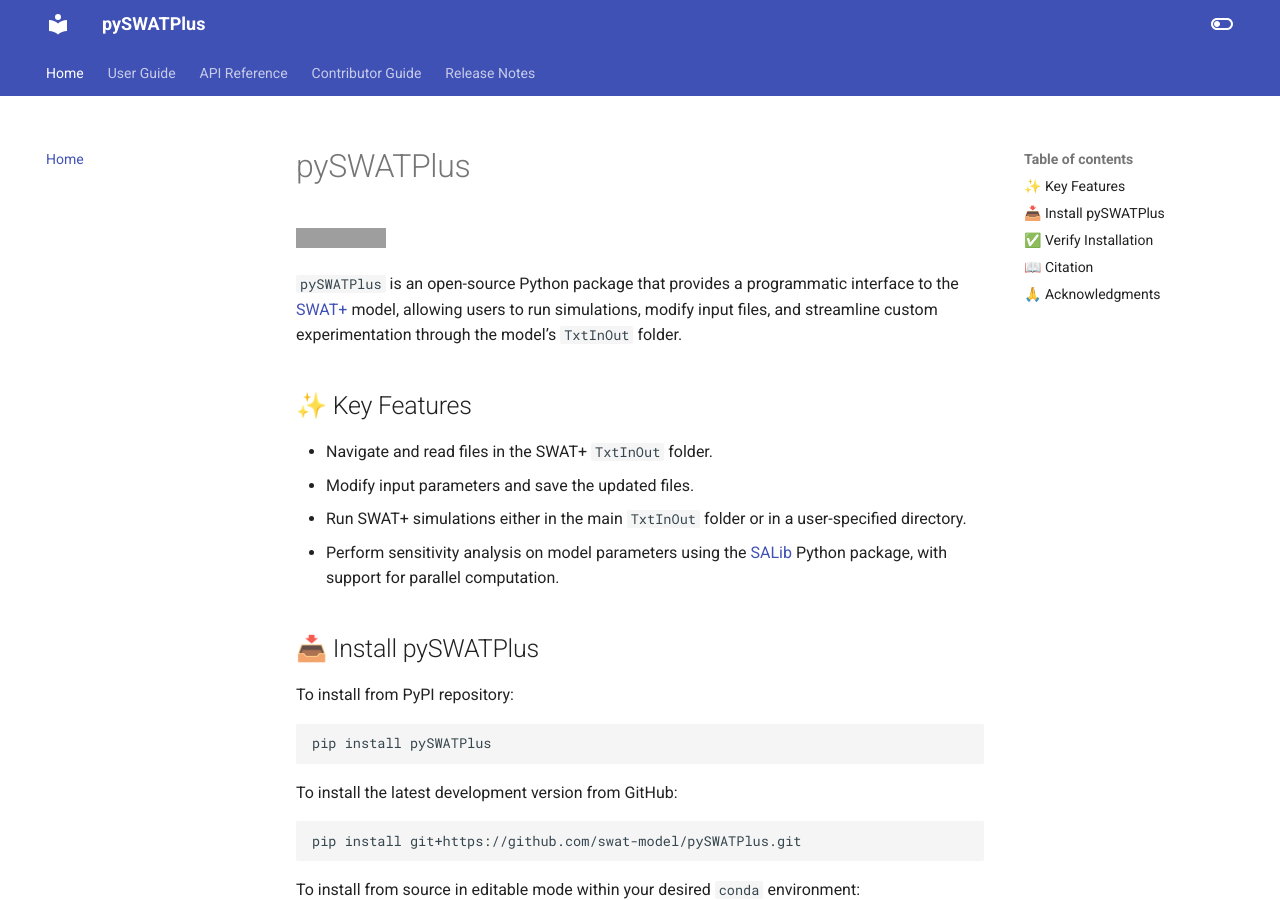
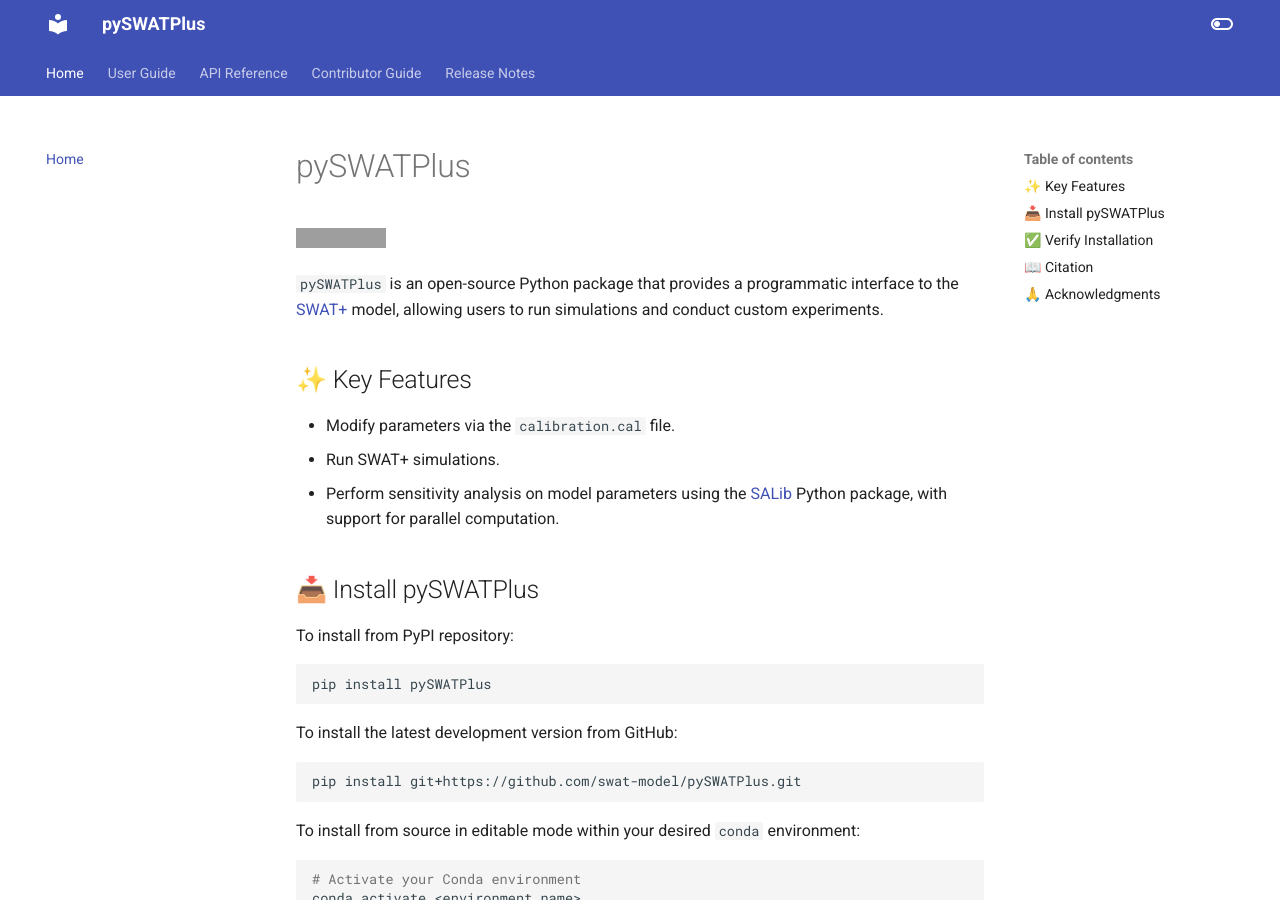
Before and after one commit to swat-model/pySWATPlus, an MkDocs documentation site: the page built from docs/index.md, in a window 1280 px wide and 900 px high. Built offline with MkDocs 1.6.1 and Material for MkDocs 9.7.7, drawn with Linux system fonts in a browser that asks for light colours; grey boxes are pictures that could not be loaded.

Commit message:
update key features

```diff
--- a/docs/index.md
+++ b/docs/index.md
@@ -4,14 +4,12 @@
 [![DOI](https://zenodo.org/badge/DOI/10.5281/zenodo.14889319.svg)](https://doi.org/10.5281/zenodo.14889319)
 
 
-`pySWATPlus` is an open-source Python package that provides a programmatic interface to the [SWAT+](https://swat.tamu.edu/software/plus/) model, allowing users to run simulations, modify input files, and streamline custom experimentation through the model’s `TxtInOut` folder.
-
+`pySWATPlus` is an open-source Python package that provides a programmatic interface to the [SWAT+](https://swat.tamu.edu/software/plus/) model, allowing users to run simulations and conduct custom experiments.
 
 ## ✨ Key Features
 
-- Navigate and read files in the SWAT+ `TxtInOut` folder.
-- Modify input parameters and save the updated files.
-- Run SWAT+ simulations either in the main `TxtInOut` folder or in a user-specified directory.
+- Modify parameters via the `calibration.cal` file.
+- Run SWAT+ simulations.
 - Perform sensitivity analysis on model parameters using the [SALib](https://github.com/SALib/SALib) Python package, with support for parallel computation.
 
 
```
